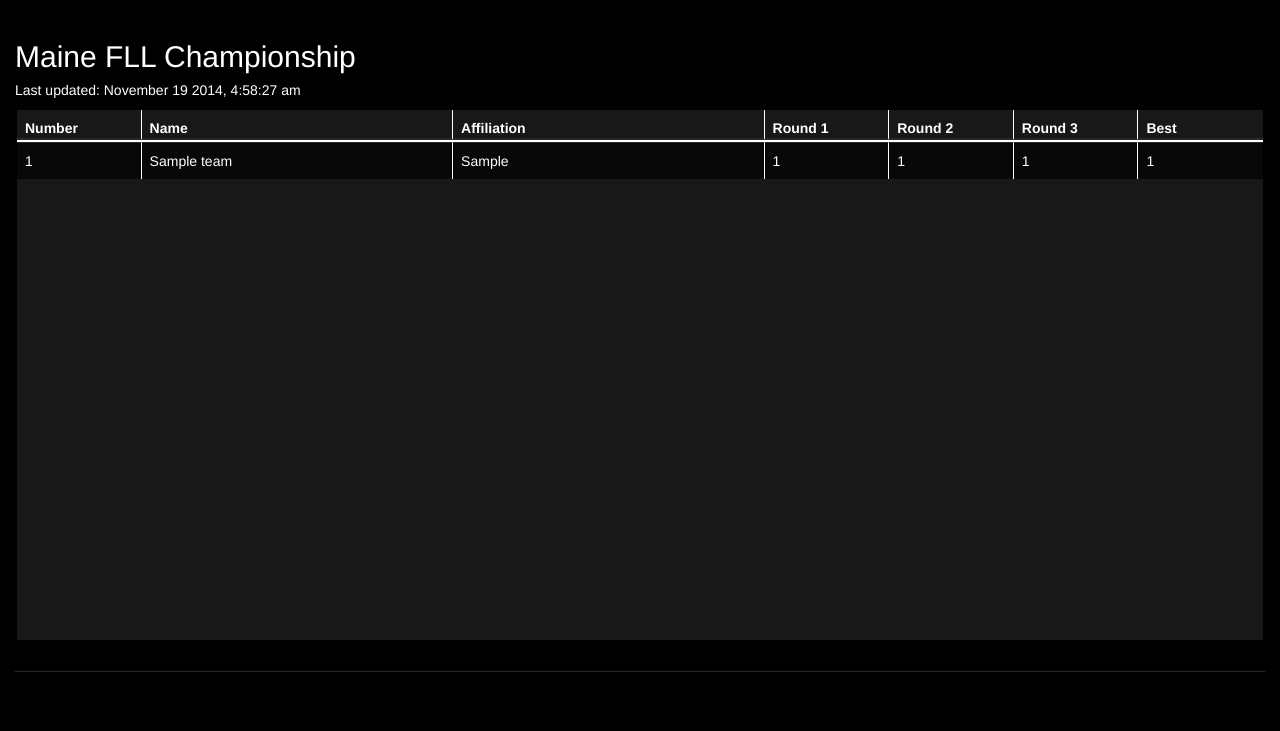
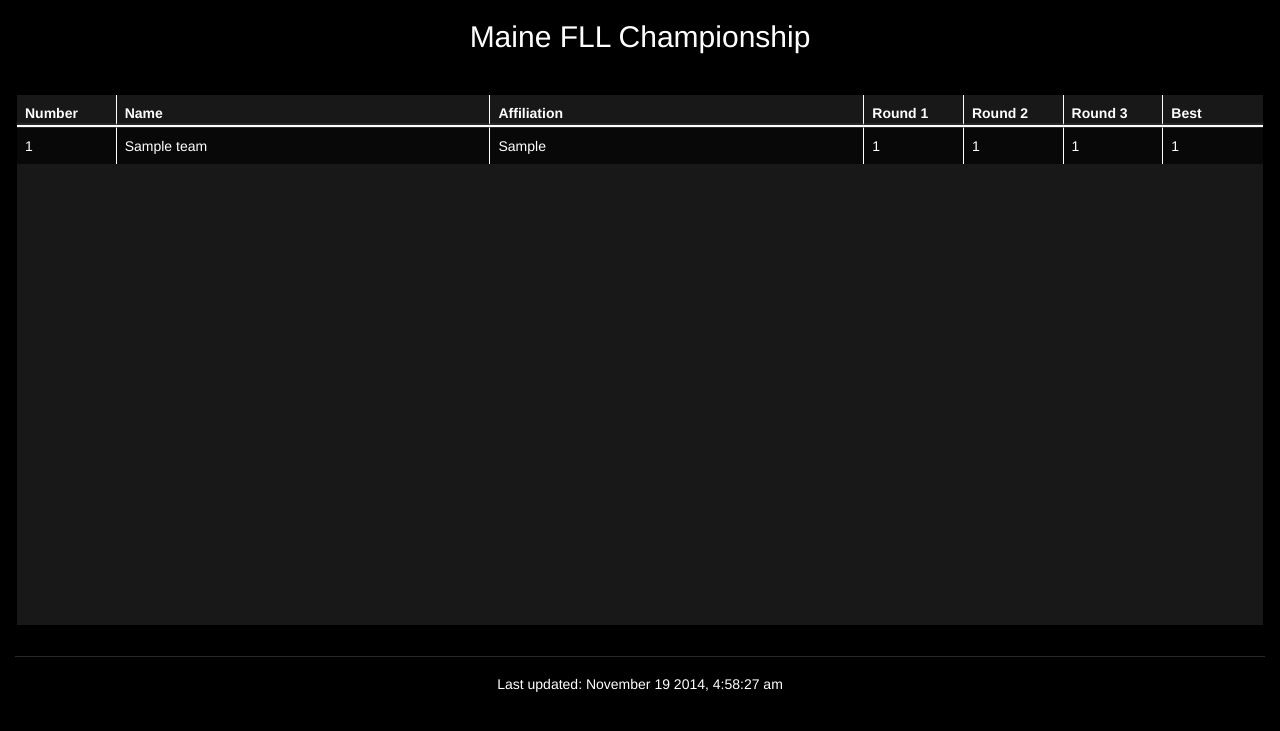
Before and after one commit to Azathoth2k/fllipit, a Flask app: page / in a window 1280 px wide. Shown: the top 731 px of the page. Run offline with Flask 2, Linux system fonts and the light colour scheme; tables that the repository leaves empty hold one stand-in row (values such as "Sample post"); some libraries are stand-ins or nearby versions; some web fonts are replaced.

Commit message:
Updated styling

```diff
--- a/static/css/style.css
+++ b/static/css/style.css
@@ -40,14 +40,14 @@ table.scroll tbody {
 
 table.scroll tbody td.numeric,
 table.scroll thead th.numeric {
-    width: 10%;
+    width: 8%;
     float: left;
     border-right: 1px solid white;
 }
 
 table.scroll tbody td.text,
 table.scroll thead th.text {
-    width: 25%;
+    width: 30%;
     float: left;
     border-right: 1px solid white;
 }
--- a/templates/index.html
+++ b/templates/index.html
@@ -21,13 +21,13 @@
     </head>
     <body>
         <div class="container-fluid">
+            <h2 class="text-center">{{title}}</h2>
             <div class="page-header">
-                <h2>{{title}}</h2>
-                <h5 id="lastUpdate">Loading...</h5>
                 <div id="teams">
                     Loading data...
                 </div>
             </div>
+            <h5 class="text-center" id="lastUpdate">Loading...</h5>
         </div>
     </body>
 </html>
--- a/templates/mockup.html
+++ b/templates/mockup.html
@@ -15,8 +15,7 @@
     <body>
         <div class="container-fluid">
             <div class="page-header">
-                <h2>Maine FLL Championship</h2>
-                <h5 id="lastUpdate">Today just now...</h5>
+                <h2 class="text-center">Maine FLL Championship</h2>
                 <div id="teams">
                     <table class="table table-striped scroll">
                         <thead>
@@ -41,6 +40,7 @@
                         </tbody>
                     </table>
                 </div>
+                <h5 class="text-center" id="lastUpdate">Today just now...</h5>
             </div>
         </div>
     </body>
```
